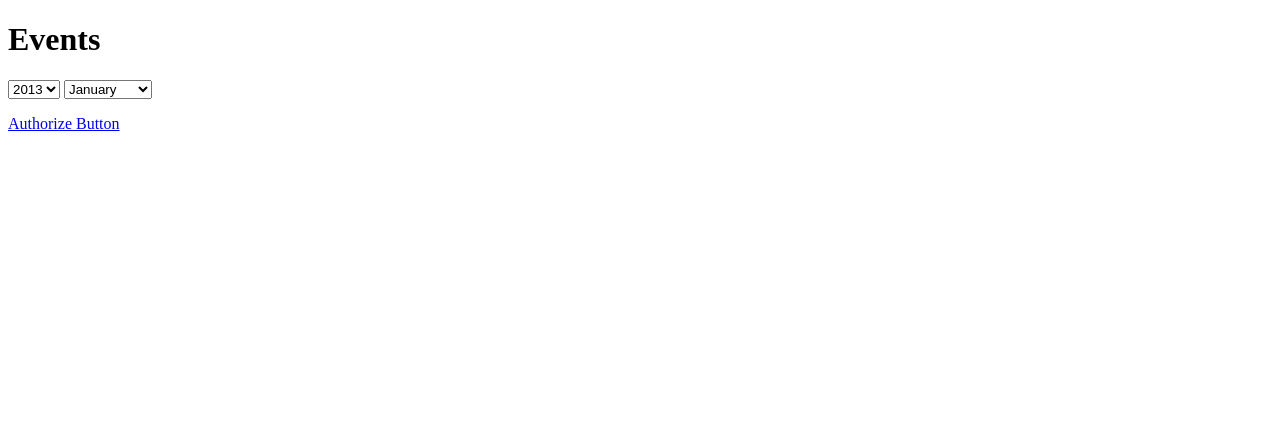
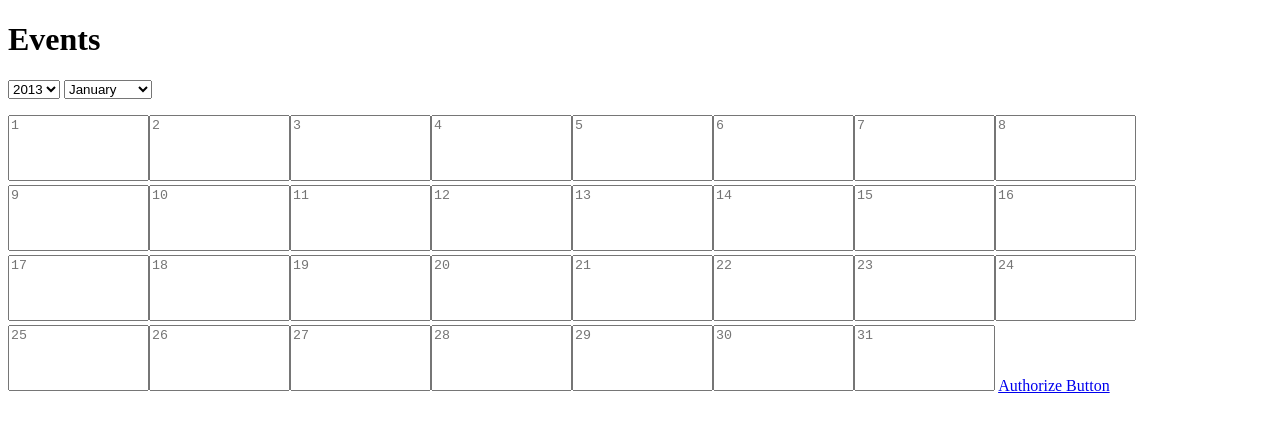
Before and after one commit to jamesuni/wdcgroupprac, a plain HTML site: page APItest.html in a window 1280 px wide. Drawn offline with nearby package versions, Linux system fonts and the light colour scheme.

Commit message:
-month layout

```diff
--- a/APItest.html
+++ b/APItest.html
@@ -90,6 +90,9 @@ http://stackoverflow.com/questions/11607465/need-good-example-google-calendar-ap
     <ul id='events'></ul>
     <!-- ul = 'Unorderd List', events go in here -->
 
+        <div2 id = "div2"> </div2>
+    <!-- new list test goes in here -->
+
     <a href='#' id='authorize-button' onclick='handleAuthClick();'> Authorize Button</a>
 
 
@@ -131,9 +134,10 @@ http://stackoverflow.com/questions/11607465/need-good-example-google-calendar-ap
                             var eventMonth = splitString[1];
                             var eventDay = splitString[2];
 
-                            console.log(splitString[0]);
-                            console.log(splitString[1]);
-                            //console.log(splitString[2]);
+
+                            console.log("eventYear: " + eventYear);
+                            console.log("eventMonth: " + eventMonth);
+                            console.log("eventDay: " + eventDay);
 
                             if (eventYear == valueYear && eventMonth == valueMonth) {
                                 document.getElementById('events').appendChild(li);
@@ -152,6 +156,34 @@ http://stackoverflow.com/questions/11607465/need-good-example-google-calendar-ap
 
     </script>
     <script src="https://apis.google.com/js/client.js?onload=handleClientLoad"></script>
+
+    <script>
+
+       /*
+                            the next stage:
+                            -auto-generate 31 day months (customise for smaller months later)
+                            -if the day of the event matches the day generated, then fill that box with a certain color, and fill with event text.
+                            -also put placeholder stubs in each box showing the date.
+        */
+
+            var div = document.getElementById("div2")
+
+            for (i = 1; i <= 31; i += 1) {
+
+            inputJournal = document.createElement("textarea");
+
+            inputJournal.cols = "15";
+            inputJournal.rows = "4";
+            inputJournal.style.resize = "none";
+            inputJournal.placeholder = i;
+
+            div.appendChild(inputJournal);
+
+        } //for
+
+
+    </script>
+
 </body>
 
 </html>
```
